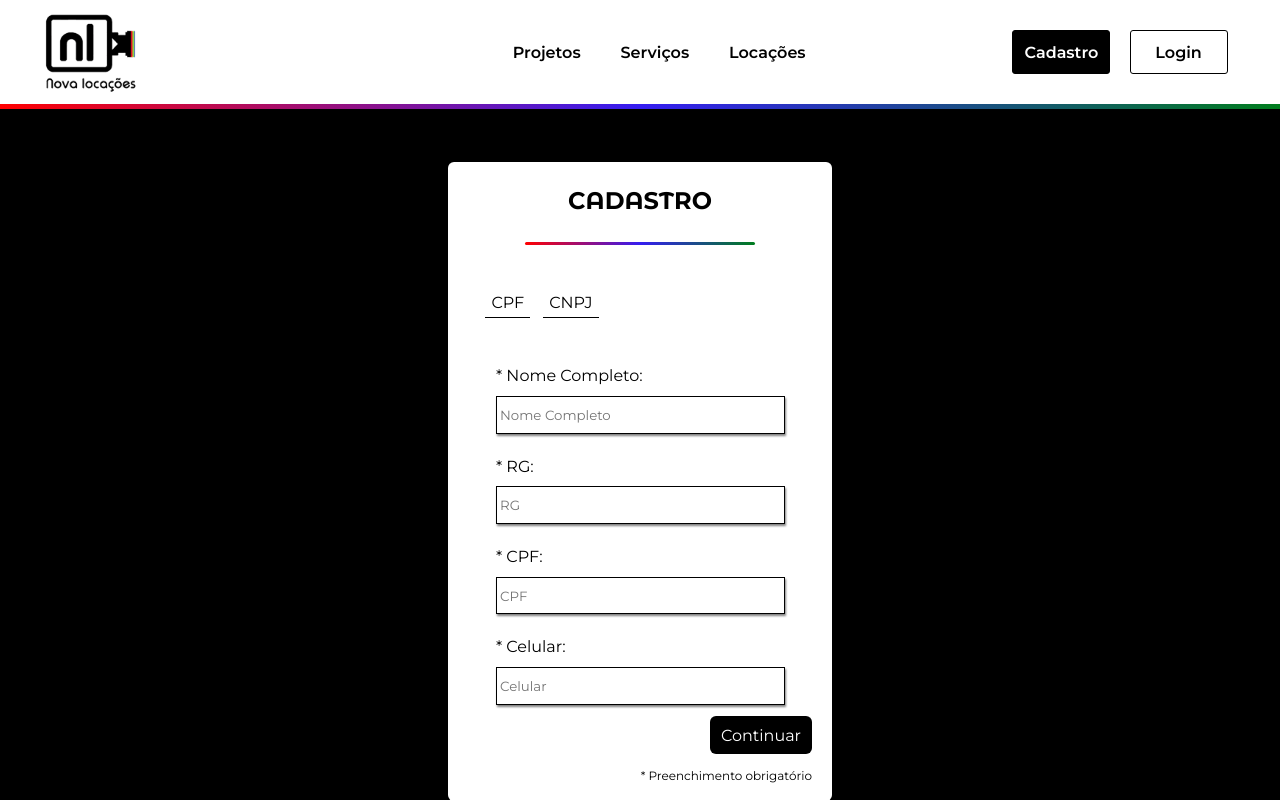
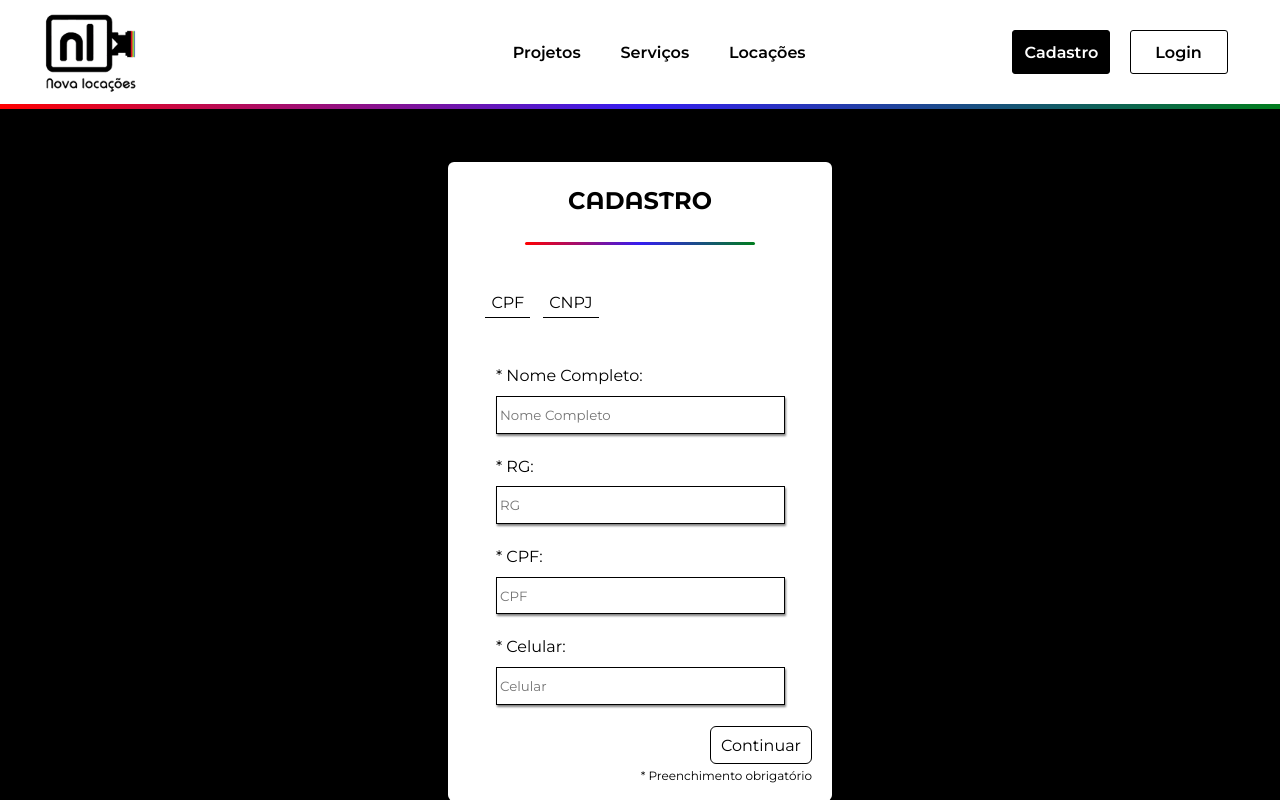
Before and after one commit to Org-InfinitySolutions/Frontend, a React (Vite) app: page /cadastro in a window 1280 px wide. In both pictures the pointer is over the button "Continuar". Shown: the top 800 px of the page. Built offline with nearby package versions, Linux system fonts and the light colour scheme.

Commit message:
ajustes tela cadastro

```diff
--- a/src/Pages/Cadastro.css
+++ b/src/Pages/Cadastro.css
@@ -20,7 +20,7 @@
     .container-formulario{
         position: relative;
         padding-bottom: 6.2%;
-        height:70vh;
+        height: 70vh;
         width: 30%;
         border-radius: 6px;
         background-color: white;
@@ -80,12 +80,19 @@
 
         .botao-continuar-bloco {
             position: absolute;
+            margin-top: 1%;
             bottom: 1%;
             right: 20px;
             display: flex;
             flex-direction: column;
             align-items: flex-end;
-            gap: 10px;
+
+            button:hover{
+                color: black;
+                transition: 0.2s;
+                border: 1px solid black;
+                background-color: white;
+            }
         }
 
         .botao-continuar{
@@ -247,6 +254,18 @@
         cursor: pointer;
       }
 
+      .botao-voltar-etapa-2:hover{
+        transition: 0.2s;
+        background-color: black;
+        color: white;
+      }
+      .botao-continuar-etapa-2:hover{
+        transition: 0.2s;
+        background-color: white;
+        color: black;
+      }
+    }
+
 }
 
 .container-formulario-3{
@@ -341,10 +360,23 @@
         border: 1px solid black;
       }
 
+      .botao-voltar-etapa-3:hover{
+        transition: 0.2s;
+        background-color: black;
+        color: white;
+
+      }
+
       .botao-continuar-etapa-3 {
         background-color: black;
         color: white;
         border: 1px solid black;
+      }
+
+      .botao-continuar-etapa-3:hover{
+        transition: 0.2s;
+        background-color: white;
+        color: black;
       }
 
       .aviso-obrigatorio-etapa-3 {
@@ -354,5 +386,3 @@
       }
 
 }
-
-}
```
